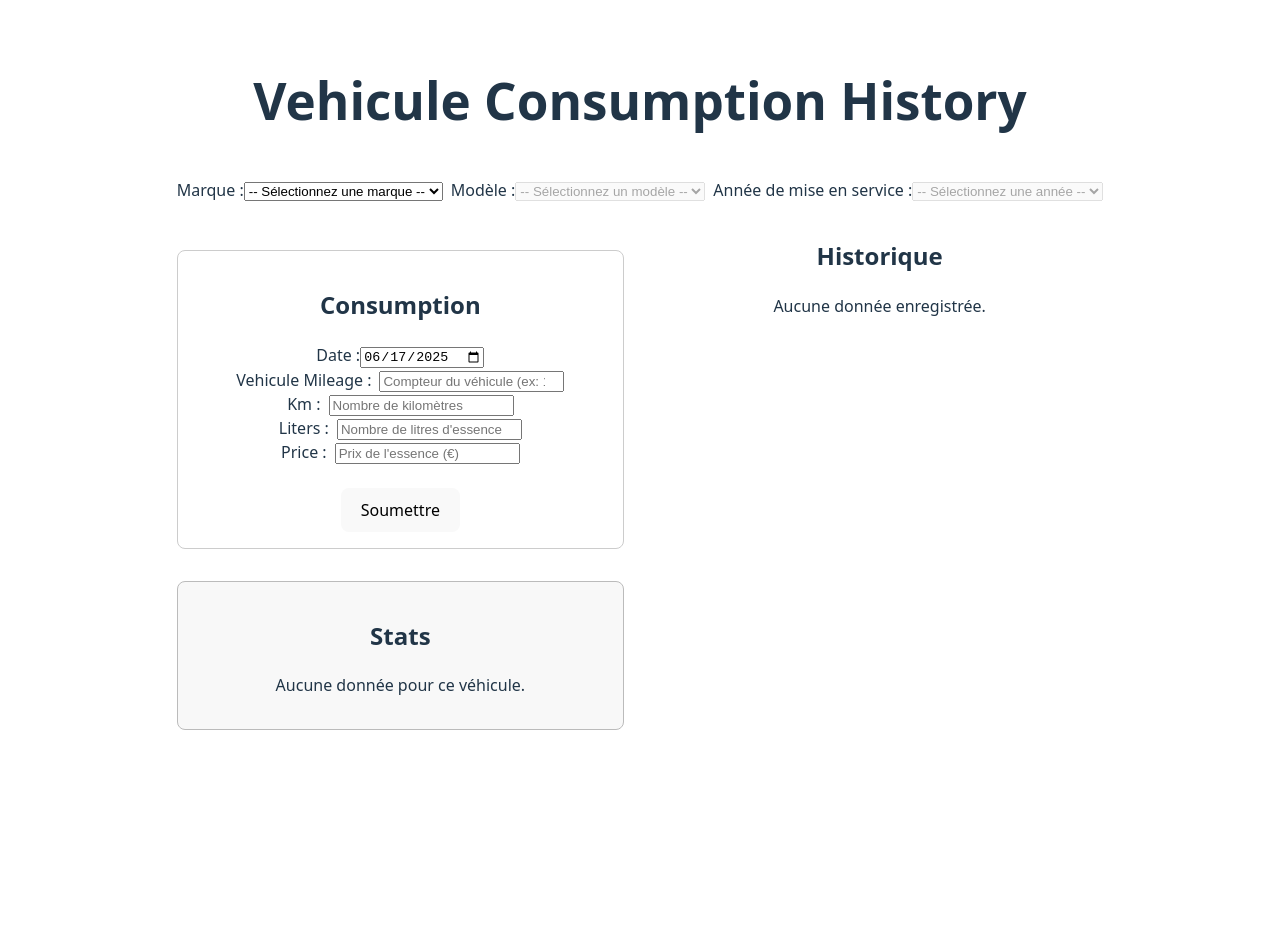
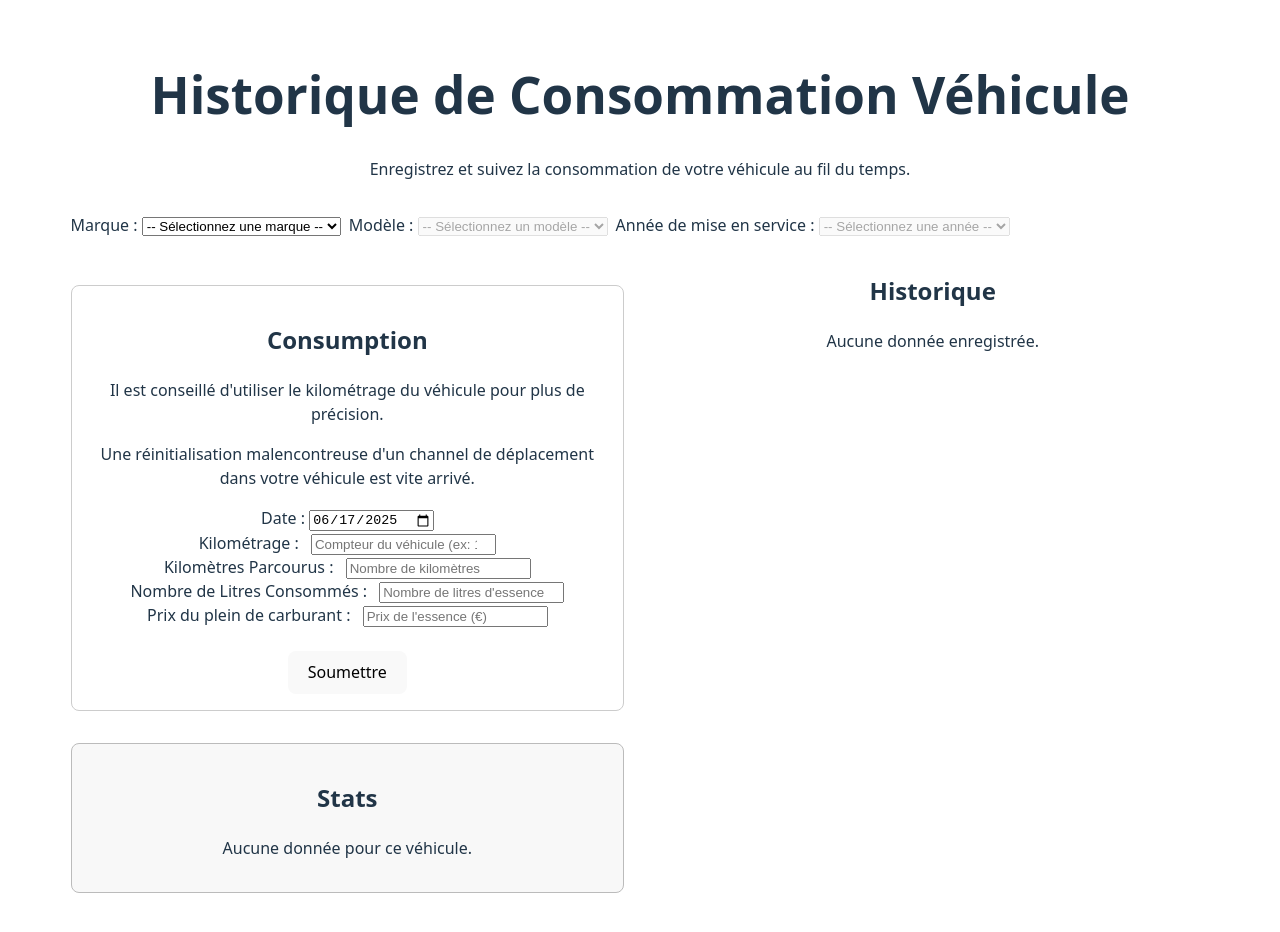
Before and after one commit to papa-pa/pwa-copilot, a React (Vite) app in the folder vehicule-consumption-history/: page / in a window 1280 px wide. Shown: the top 932 px of the page. Before the commit the page ends 800 px from the top, so only its background shows below. Built offline with nearby package versions, Linux system fonts and the light colour scheme.

Commit message:
update app

```diff
--- a/vehicule-consumption-history/src/App.jsx
+++ b/vehicule-consumption-history/src/App.jsx
@@ -43,7 +43,8 @@ function App() {
 
   return (
     <div className="app-container">
-      <h1>Vehicule Consumption History</h1>
+      <h1>Historique de Consommation Véhicule</h1>
+      <p>Enregistrez et suivez la consommation de votre véhicule au fil du temps.</p>
       <div style={{ display: 'flex', gap: '0.5rem', alignItems: 'flex-end', marginBottom: '1rem' }}>
         <CarBrandSelect value={selectedBrand} onChange={e => {
           setSelectedBrand(e.target.value);
@@ -65,14 +66,18 @@ function App() {
         <div style={{ flex: 1 }}>
           <div className="consumption-block" style={{marginTop: '2rem', padding: '1rem', border: '1px solid #ccc', borderRadius: '8px'}}>
             <h2>Consumption</h2>
-            <label htmlFor="consumption-date">Date :</label>
+            <div align="center">
+              <p>Il est conseillé d'utiliser le kilométrage du véhicule pour plus de précision.</p>
+              <p>Une réinitialisation malencontreuse d'un channel de déplacement dans votre véhicule est vite arrivé.</p>
+            </div>
+            <label htmlFor="consumption-date">Date : </label>
             <input
               id="consumption-date"
               type="date"
               defaultValue={new Date().toISOString().split('T')[0]}
             />
             <br />
-            <label htmlFor="consumption-mileage" style={{marginTop: '1rem'}}>Vehicule Mileage :</label>
+            <label htmlFor="consumption-mileage" style={{marginTop: '1rem'}}>Kilométrage : </label>
             <input
               id="consumption-mileage"
               type="number"
@@ -94,7 +99,7 @@ function App() {
               }}
             />
             <br />
-            <label htmlFor="consumption-km" style={{marginTop: '1rem'}}>Km :</label>
+            <label htmlFor="consumption-km" style={{marginTop: '1rem'}}>Kilomètres Parcourus : </label>
             <input
               id="consumption-km"
               type="number"
@@ -104,7 +109,7 @@ function App() {
               style={{marginLeft: '0.5rem'}}
             />
             <br />
-            <label htmlFor="consumption-liters" style={{marginTop: '1rem'}}>Liters :</label>
+            <label htmlFor="consumption-liters" style={{marginTop: '1rem'}}>Nombre de Litres Consommés : </label>
             <input
               id="consumption-liters"
               type="number"
@@ -114,7 +119,7 @@ function App() {
               style={{marginLeft: '0.5rem'}}
             />
             <br />
-            <label htmlFor="consumption-price" style={{marginTop: '1rem'}}>Price :</label>
+            <label htmlFor="consumption-price" style={{marginTop: '1rem'}}>Prix du plein de carburant : </label>
             <input
               id="consumption-price"
               type="number"
--- a/vehicule-consumption-history/src/components/CarBrandSelect.jsx
+++ b/vehicule-consumption-history/src/components/CarBrandSelect.jsx
@@ -18,7 +18,7 @@ const carBrands = [
 export default function CarBrandSelect({ value, onChange }) {
   return (
     <div>
-      <label htmlFor="car-brand-select">Marque :</label>
+      <label htmlFor="car-brand-select">Marque : </label>
       <select id="car-brand-select" value={value} onChange={onChange} required>
         <option value="">-- Sélectionnez une marque --</option>
         {carBrands.map((brand) => (
--- a/vehicule-consumption-history/src/components/CarModelSelect.jsx
+++ b/vehicule-consumption-history/src/components/CarModelSelect.jsx
@@ -338,7 +338,7 @@ export default function CarModelSelect({ brand, value, onChange }) {
   const models = carModelsByBrand[brand] || [];
   return (
     <div>
-      <label htmlFor="car-model-select">Modèle :</label>
+      <label htmlFor="car-model-select">Modèle : </label>
       <select id="car-model-select" value={value} onChange={onChange} required disabled={!brand}>
         <option value="">-- Sélectionnez un modèle --</option>
         {models.map((model) => (
--- a/vehicule-consumption-history/src/components/CarYearSelect.jsx
+++ b/vehicule-consumption-history/src/components/CarYearSelect.jsx
@@ -27,7 +27,7 @@ export default function CarYearSelect({ model, value, onChange }) {
 
   return (
     <div style={{marginTop: '1rem'}}>
-      <label htmlFor="service-year-select">Année de mise en service :</label>
+      <label htmlFor="service-year-select">Année de mise en service : </label>
       <select
         id="service-year-select"
         value={value}
```
